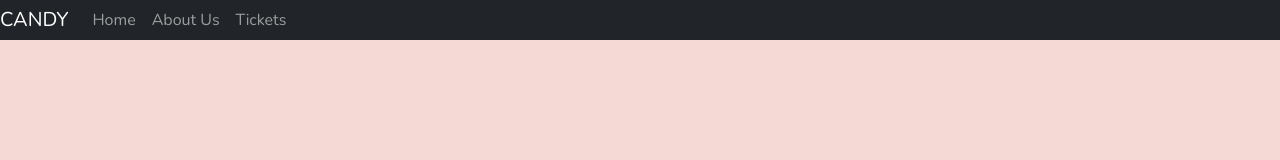
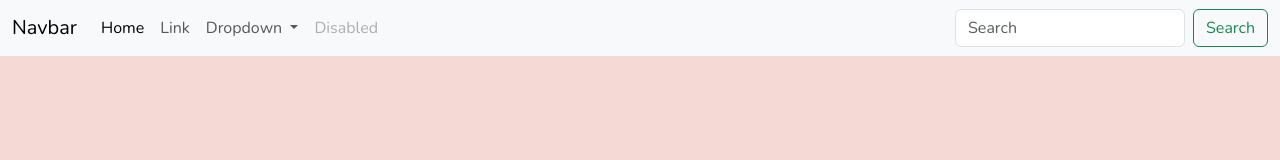
Before and after one commit to MarkKranenburg36/museum-of-candy-prodject, a plain HTML site: page index.html in a window 1280 px wide. Drawn offline with nearby package versions, Linux system fonts and the light colour scheme; a web font is replaced by a local one.

Commit message:
add dropdown nav

```diff
--- a/index.html
+++ b/index.html
@@ -14,23 +14,40 @@
 
   </head>
   <body>
-    <nav class="navbar navbar-expand-md navbar-dark bg-dark p-0">
-        <a class="navbar-brand logo" href="#">CANDY</a>
-        <button class="navbar-toggler navbar-toggler-dark" data-toggle="collapse" data-target="#navLinks">
+    <nav class="navbar navbar-expand-lg bg-body-tertiary">
+        <div class="container-fluid">
+          <a class="navbar-brand" href="#">Navbar</a>
+          <button class="navbar-toggler" type="button" data-bs-toggle="collapse" data-bs-target="#navbarSupportedContent" aria-controls="navbarSupportedContent" aria-expanded="false" aria-label="Toggle navigation">
             <span class="navbar-toggler-icon"></span>
           </button>
-        <div class="collapse navbar-collapse" id="navLinks">
-            <ul class="navbar-nav">
+          <div class="collapse navbar-collapse" id="navbarSupportedContent">
+            <ul class="navbar-nav me-auto mb-2 mb-lg-0">
               <li class="nav-item">
-                    <a class="nav-link">Home</a>
+                <a class="nav-link active" aria-current="page" href="#">Home</a>
               </li>
-                <li class="navbar-nav">
-                    <a class="nav-link">About Us</a>
+              <li class="nav-item">
+                <a class="nav-link" href="#">Link</a>
               </li>
-                <li class="navbar-nav">
-                    <a class="nav-link">Tickets</a>
+              <li class="nav-item dropdown">
+                <a class="nav-link dropdown-toggle" href="#" role="button" data-bs-toggle="dropdown" aria-expanded="false">
+                  Dropdown
+                </a>
+                <ul class="dropdown-menu">
+                  <li><a class="dropdown-item" href="#">Action</a></li>
+                  <li><a class="dropdown-item" href="#">Another action</a></li>
+                  <li><hr class="dropdown-divider"></li>
+                  <li><a class="dropdown-item" href="#">Something else here</a></li>
+                </ul>
+              </li>
+              <li class="nav-item">
+                <a class="nav-link disabled">Disabled</a>
               </li>
             </ul>
+            <form class="d-flex" role="search">
+              <input class="form-control me-2" type="search" placeholder="Search" aria-label="Search">
+              <button class="btn btn-outline-success" type="submit">Search</button>
+            </form>
+          </div>
         </div>
       </nav>
       <script src="https://cdn.jsdelivr.net/npm/@popperjs/core@2.11.8/dist/umd/popper.min.js" integrity="sha384-I7E8VVD/ismYTF4hNIPjVp/Zjvgyol6VFvRkX/vR+Vc4jQkC+hVqc2pM8ODewa9r" crossorigin="anonymous"></script>
```
Lines whose indentation alone changed are shown as unchanged.
